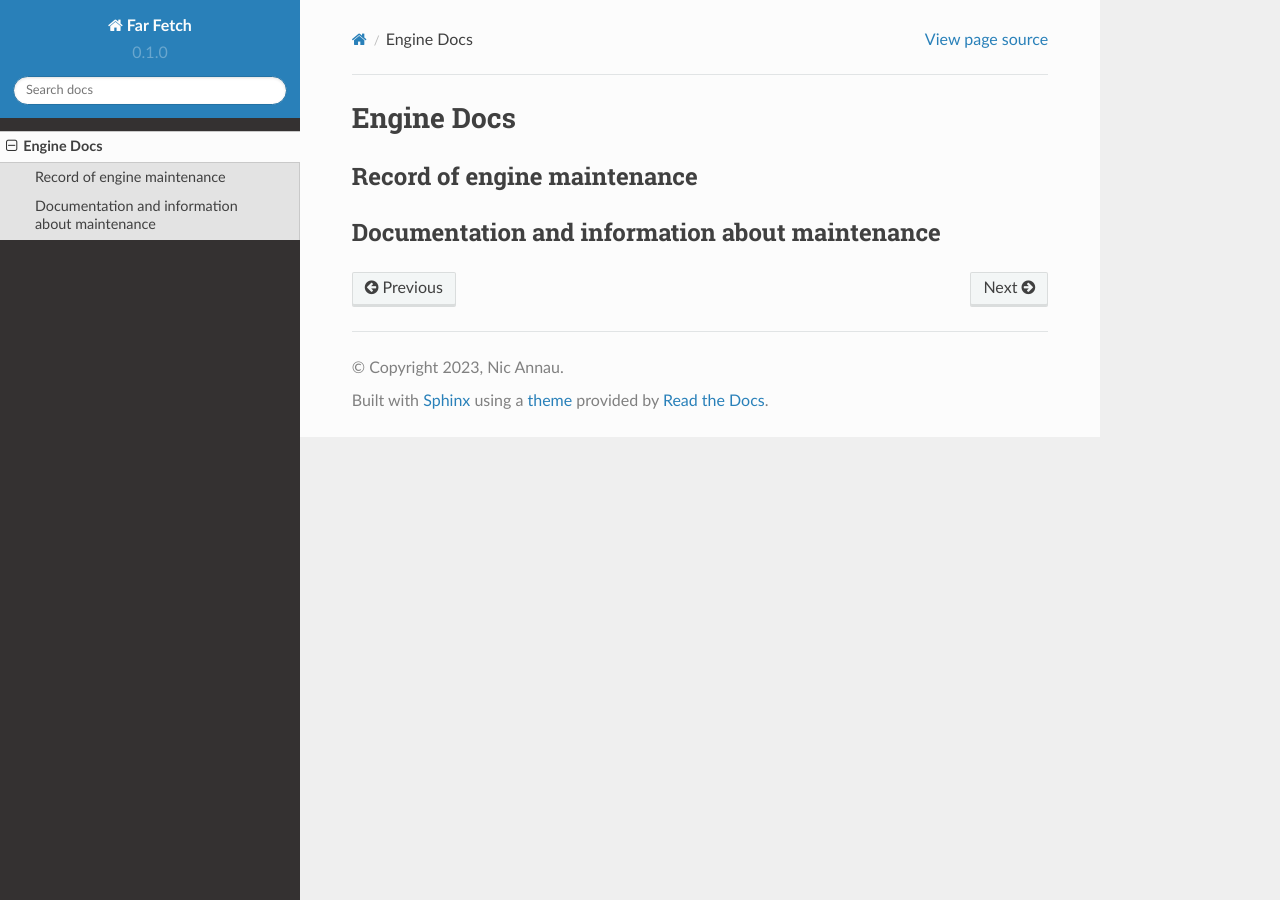
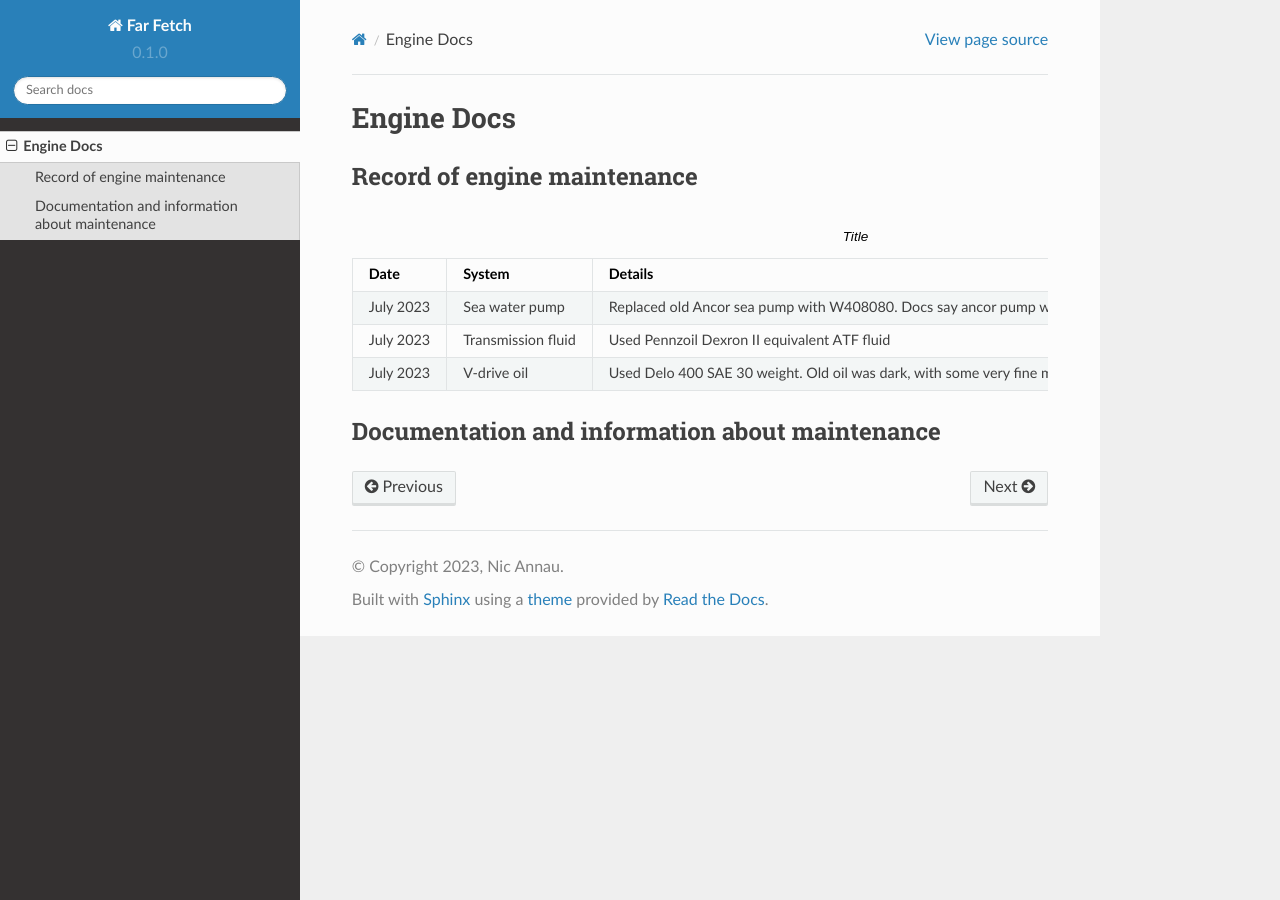
Before and after one commit to nannau/farfetch, a Sphinx documentation site: the page built from docs/source/engine.rst, in a window 1280 px wide. Built offline with Sphinx 7.4.7 and the Read the Docs theme 2.0.0, drawn with Linux system fonts in a browser that asks for light colours.

Commit message:
Add some progress

```diff
--- a/docs/source/engine.rst
+++ b/docs/source/engine.rst
@@ -3,6 +3,22 @@ Engine Docs
 
 Record of engine maintenance
 ----------------------------
+.. list-table:: Title
+   :widths: 25 25 50
+   :header-rows: 1
+
+   * - Date
+     - System
+     - Details
+   * - July 2023
+     - Sea water pump
+     - Replaced old Ancor sea pump with W408080. Docs say ancor pump was serviced in 2016, but quality of work was poor.
+   * - July 2023
+     - Transmission fluid
+     - Used Pennzoil Dexron II equivalent ATF fluid
+   * - July 2023
+     - V-drive oil
+     - Used Delo 400 SAE 30 weight. Old oil was dark, with some very fine metal shavings on drain plug.
 
 Documentation and information about maintenance
 -----------------------------------------------
```
